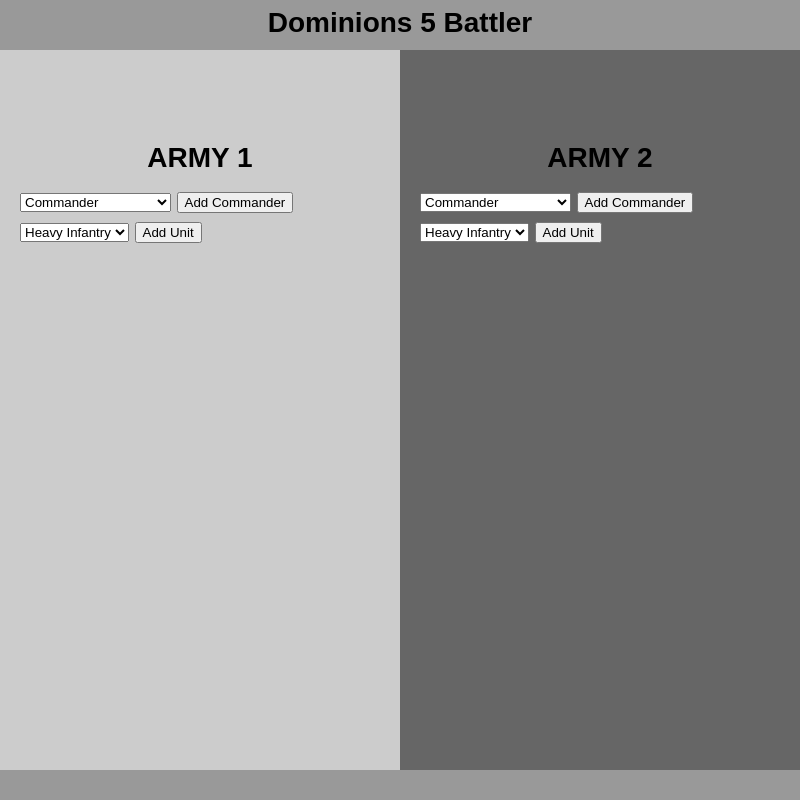
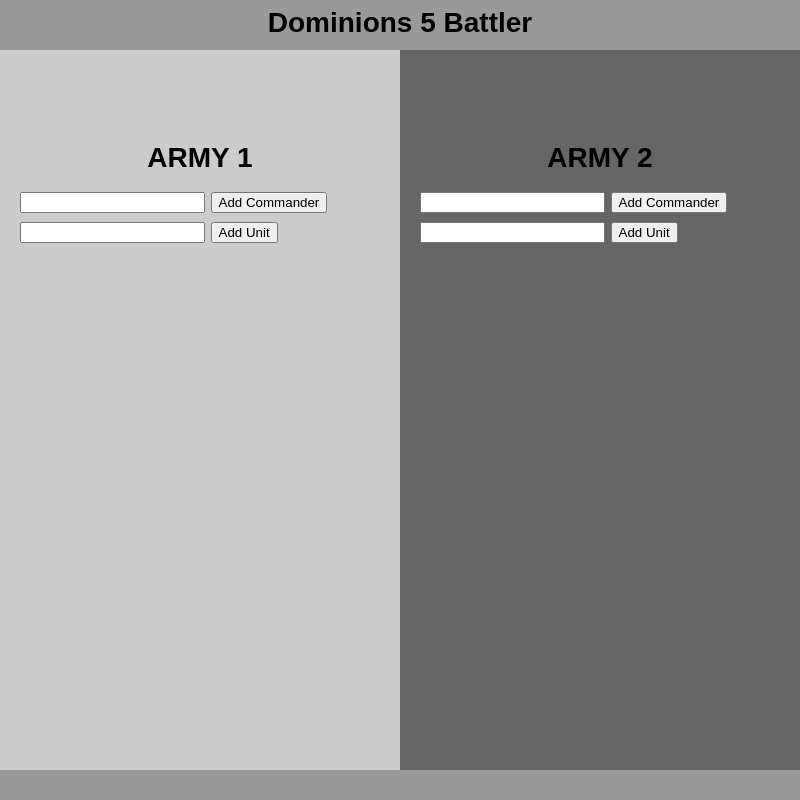
Before and after one commit to lstyrtmrnbd/dom5-battler, an Electron app: page index.html in a window 800 px wide. Drawn offline with Linux system fonts and the light colour scheme.

Commit message:
Fix file output and move selection to datalists

```diff
--- a/battler.js
+++ b/battler.js
@@ -26,7 +26,7 @@
 
     const filename = name + '.map';
 
-    fs.writeFileSync(`${process.cwd()}/` + filename, outString);
+    fs.writeFileSync(`${process.cwd()}/battler/` + filename, outString);
     fs.writeFileSync(DOM5_DIR + 'maps/battler/' + filename, outString);
 }
 
--- a/index.html
+++ b/index.html
@@ -16,23 +16,9 @@
 
         <h1>ARMY 1</h1>
 
-        <select name="comm1" id="comm1">
-          <!-- these need to be generated from data-->
-          <option value="Commander">Commander</option>
-          <option value="Dryad">Dryad</option>
-          <option value="Mounted Commander">Mounted Commander</option>
-          <option value="Priest">Priest</option>
-        </select>
+        <input type="text" name="comm1" list="commList">
         <button type="button">Add Commander</button>
-
-
-        <select name="units1" id="units1">
-          <!-- these need to be generated from data-->
-          <option value="Heavy Infantry">Heavy Infantry</option>
-          <option value="Longbowman">Longbowman</option>
-          <option value="Heavy Cavalry">Heavy Cavalry</option>
-          <option value="Archer">Archer</option>
-        </select>
+        <input type="text" name="unit1" list="unitList">
         <button type="button">Add Unit</button>
 
       </article>
@@ -42,27 +28,30 @@
 
         <h1>ARMY 2</h1>
 
-        <select name="comm2" id="comm2">
+        <input type="text" name="comm2" list="commList">
+        <button type="button">Add Commander</button>
+        <input type="text" name="unit2" list="unitList">
+        <button type="button">Add Unit</button>
+
+    </div>
+    </article>
+
+    <datalist id="commList">
       <!-- these need to be generated from data-->
       <option value="Commander">Commander</option>
       <option value="Dryad">Dryad</option>
       <option value="Mounted Commander">Mounted Commander</option>
       <option value="Priest">Priest</option>
-        </select>
-        <button type="button">Add Commander</button>
+    </datalist>
 
-
-        <select name="units2" id="units2">
+    <datalist id="unitList">
       <!-- these need to be generated from data-->
       <option value="Heavy Infantry">Heavy Infantry</option>
       <option value="Longbowman">Longbowman</option>
       <option value="Heavy Cavalry">Heavy Cavalry</option>
       <option value="Archer">Archer</option>
-        </select>
-        <button type="button">Add Unit</button>
+    </datalist>
 
-    </div>
-    </article>
     <!-- You can also require other files to run in this process -->
     <script src="./renderer.js"></script>
   </body>
```
Lines whose indentation alone changed are shown as unchanged.
